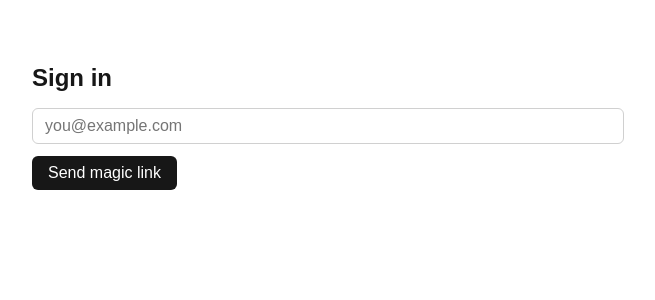
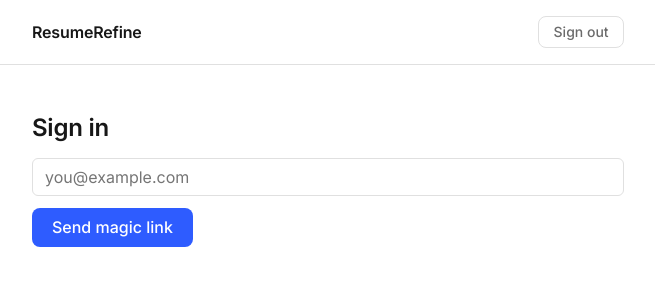
Before and after one commit to shatakshigupta22/Resume-Refine, a Next.js app: page /login in a window 1280 px wide. Shown: the top 300 px of the page, without its empty margins (312-967 px from the left). Built offline with nearby package versions, Linux system fonts and the light colour scheme; no server answers; sample sign-in values are in the browser's storage.

Commit message:
Style resumes index as cards, add name-extraction heuristic for display titles

```diff
--- /dev/null
+++ b/app/components/Header.tsx
@@ -0,0 +1,24 @@
+import { auth, signOut } from "@/auth"
+
+export async function Header() {
+  const session = await auth()
+  if (!session?.user) return null
+
+  return (
+    <header className="site-header">
+      <div className="site-header-inner">
+        <a href="/" className="wordmark">
+          ResumeRefine
+        </a>
+        <form
+          action={async () => {
+            "use server"
+            await signOut()
+          }}
+        >
+          <button type="submit">Sign out</button>
+        </form>
+      </div>
+    </header>
+  )
+}
--- a/app/globals.css
+++ b/app/globals.css
@@ -1,12 +1,37 @@
 :root {
+  /* light */
   --background: #ffffff;
   --foreground: #171717;
+  --surface: #f5f5f5;
+  --border: #e0e0e0;
+  --muted: #6b6b6b;
+  --accent: #2e5cff;
+  --accent-hover: #1544e0;
+  --accent-active: #123bc7;
+  --accent-text: #2e5cff;
+  --accent-foreground: #ffffff;
+  --danger: #c0392b;
+  --card-shadow: 0 2px 8px rgba(0, 0, 0, 0.08);
 }
 
 @media (prefers-color-scheme: dark) {
   :root {
     --background: #0a0a0a;
-    --foreground: #ededed;
+    --foreground: #f2f2f2;
+    --surface: #141414;
+    --border: #2a2a2a;
+    --muted: #9a9a9a;
+    --accent: #2e5cff;
+    --accent-hover: #4a72ff;
+    --accent-active: #2247d9;
+    --accent-text: #7c97ff;
+    --accent-foreground: #ffffff;
+    --danger: #ff6b6b;
+    --card-shadow: 0 4px 16px rgba(0, 0, 0, 0.35);
+  }
+
+  html {
+    color-scheme: dark;
   }
 }
 
@@ -17,9 +42,14 @@ body {
 }
 
 body {
+  /* declared here (not :root) since --font-inter/--font-geist-mono are only
+     defined on this element via next/font's className, not on an ancestor */
+  --font-sans: var(--font-inter), -apple-system, BlinkMacSystemFont, "Segoe UI", Roboto, sans-serif;
+  --font-mono: var(--font-geist-mono), ui-monospace, SFMono-Regular, Menlo, Consolas, monospace;
+
   color: var(--foreground);
   background: var(--background);
-  font-family: Arial, Helvetica, sans-serif;
+  font-family: var(--font-sans);
   -webkit-font-smoothing: antialiased;
   -moz-osx-font-smoothing: grayscale;
 }
@@ -33,23 +63,28 @@ body {
 a {
   color: inherit;
   text-decoration: underline;
+  text-decoration-color: var(--border);
+  text-underline-offset: 2px;
+  transition: color 0.15s ease, text-decoration-color 0.15s ease;
 }
 
-@media (prefers-color-scheme: dark) {
-  html {
-    color-scheme: dark;
-  }
+a:hover,
+a:focus-visible {
+  color: var(--accent-text);
+  text-decoration-color: var(--accent-text);
 }
 
 .page {
   max-width: 640px;
-  margin: 4rem auto;
+  margin: 3rem auto;
   padding: 0 1.5rem;
 }
 
 h1 {
   font-size: 1.5rem;
+  font-weight: 600;
   margin-bottom: 1rem;
+  letter-spacing: -0.01em;
 }
 
 p {
@@ -69,64 +104,168 @@ textarea {
   font: inherit;
   width: 100%;
   padding: 0.5rem 0.75rem;
-  border: 1px solid #d0d0d0;
+  border: 1px solid var(--border);
   border-radius: 6px;
   background: var(--background);
   color: var(--foreground);
+  transition: border-color 0.15s ease, box-shadow 0.15s ease;
 }
 
 textarea {
   resize: vertical;
 }
 
+input:focus,
+textarea:focus {
+  outline: none;
+  border-color: var(--accent);
+  box-shadow: 0 0 0 3px rgba(46, 92, 255, 0.25);
+}
+
 button {
   font: inherit;
-  padding: 0.5rem 1rem;
+  font-weight: 500;
+  padding: 0.6rem 1.25rem;
   border: none;
-  border-radius: 6px;
-  background: #171717;
-  color: #ffffff;
+  border-radius: 8px;
+  background: var(--accent);
+  color: var(--accent-foreground);
   cursor: pointer;
   align-self: flex-start;
+  transition: background-color 0.15s ease, transform 0.05s ease;
 }
 
 button:hover {
-  opacity: 0.85;
+  background: var(--accent-hover);
 }
 
-@media (prefers-color-scheme: dark) {
-  input,
-  textarea {
-    border-color: #333333;
-  }
+button:active {
+  background: var(--accent-active);
+  transform: translateY(1px);
+}
 
-  button {
-    background: #ededed;
-    color: #0a0a0a;
-  }
+button:focus-visible {
+  outline: 2px solid var(--accent);
+  outline-offset: 2px;
+}
+
+.btn {
+  display: inline-block;
+  font-weight: 500;
+  padding: 0.6rem 1.25rem;
+  border-radius: 8px;
+  background: var(--accent);
+  color: var(--accent-foreground);
+  text-decoration: none;
+  transition: background-color 0.15s ease, transform 0.05s ease;
+}
+
+.btn:hover,
+.btn:focus-visible {
+  background: var(--accent-hover);
+  color: var(--accent-foreground);
+  text-decoration: none;
+}
+
+.btn:active {
+  background: var(--accent-active);
+  transform: translateY(1px);
 }
 
 .card {
-  background: #f5f5f5;
-  border-radius: 8px;
-  padding: 1rem;
+  background: var(--surface);
+  border: 1px solid var(--border);
+  border-radius: 10px;
+  padding: 1.25rem;
   white-space: pre-wrap;
-}
-
-@media (prefers-color-scheme: dark) {
-  .card {
-    background: #1a1a1a;
-  }
+  box-shadow: var(--card-shadow);
 }
 
 .error-message {
-  color: #c0392b;
+  color: var(--danger);
 }
 
 .resume-list {
   list-style: none;
   display: flex;
   flex-direction: column;
-  gap: 0.5rem;
+  gap: 0.75rem;
   margin-bottom: 1rem;
 }
+
+.resume-list .card {
+  display: flex;
+  align-items: center;
+  justify-content: space-between;
+  gap: 1rem;
+  white-space: normal;
+}
+
+.resume-card-title {
+  font-weight: 500;
+  text-decoration: none;
+}
+
+.resume-card-title:hover,
+.resume-card-title:focus-visible {
+  text-decoration: underline;
+}
+
+.badge {
+  display: inline-flex;
+  align-items: center;
+  gap: 0.35rem;
+  font-family: var(--font-mono);
+  font-size: 0.75rem;
+  letter-spacing: 0.02em;
+  color: var(--muted);
+  background: var(--surface);
+  border: 1px solid var(--border);
+  border-radius: 999px;
+  padding: 0.25rem 0.65rem;
+}
+
+.badge-accent {
+  color: var(--accent-text);
+  border-color: var(--accent);
+}
+
+.site-header {
+  border-bottom: 1px solid var(--border);
+}
+
+.site-header-inner {
+  max-width: 640px;
+  margin: 0 auto;
+  padding: 1rem 1.5rem;
+  display: flex;
+  align-items: center;
+  justify-content: space-between;
+}
+
+.wordmark {
+  font-weight: 600;
+  letter-spacing: -0.01em;
+  text-decoration: none;
+}
+
+.site-header form {
+  margin: 0;
+}
+
+.site-header button {
+  background: transparent;
+  color: var(--muted);
+  border: 1px solid var(--border);
+  padding: 0.4rem 0.9rem;
+  font-size: 0.875rem;
+}
+
+.site-header button:hover {
+  background: var(--surface);
+  color: var(--foreground);
+}
+
+.site-header button:active {
+  transform: translateY(1px);
+}
--- a/app/layout.tsx
+++ b/app/layout.tsx
@@ -1,11 +1,12 @@
 import type { Metadata } from "next";
+import { Inter } from "next/font/google";
 import localFont from "next/font/local";
 import "./globals.css";
+import { Header } from "./components/Header";
 
-const geistSans = localFont({
-  src: "./fonts/GeistVF.woff",
-  variable: "--font-geist-sans",
-  weight: "100 900",
+const inter = Inter({
+  subsets: ["latin"],
+  variable: "--font-inter",
 });
 const geistMono = localFont({
   src: "./fonts/GeistMonoVF.woff",
@@ -25,7 +26,8 @@ export default function RootLayout({
 }>) {
   return (
     <html lang="en">
-      <body className={`${geistSans.variable} ${geistMono.variable}`}>
+      <body className={`${inter.variable} ${geistMono.variable}`}>
+        <Header />
         {children}
       </body>
     </html>
--- a/app/resumes/[id]/page.tsx
+++ b/app/resumes/[id]/page.tsx
@@ -13,7 +13,9 @@ export default async function ResumePage({ params }: { params: { id: string } })
   return (
     <main className="page">
       <h1>Extracted text</h1>
-      <p>Extraction method: {resume.extractionMethod}</p>
+      <p>
+        <span className="badge">extraction: {resume.extractionMethod}</span>
+      </p>
       <pre className="card">{resume.rawText}</pre>
       <p>
         <a href={`/resumes/${resume.id}/tailor`}>Tailor for a job &rarr;</a>
--- a/app/tailor-jobs/[id]/page.tsx
+++ b/app/tailor-jobs/[id]/page.tsx
@@ -16,6 +16,9 @@ export default async function TailorJobPage({ params }: { params: { id: string }
   return (
     <main className="page">
       <h1>Tailored bullets</h1>
+      <p>
+        <span className="badge badge-accent">score: {tailorJob.criticScore ?? "—"}/100</span>
+      </p>
       <pre className="card">{tailorJob.tailoredOutput}</pre>
     </main>
   )
```
Also changed, not shown: app/page.tsx (+12 -12 lines), app/resumes/page.tsx (+28 -10 lines).
